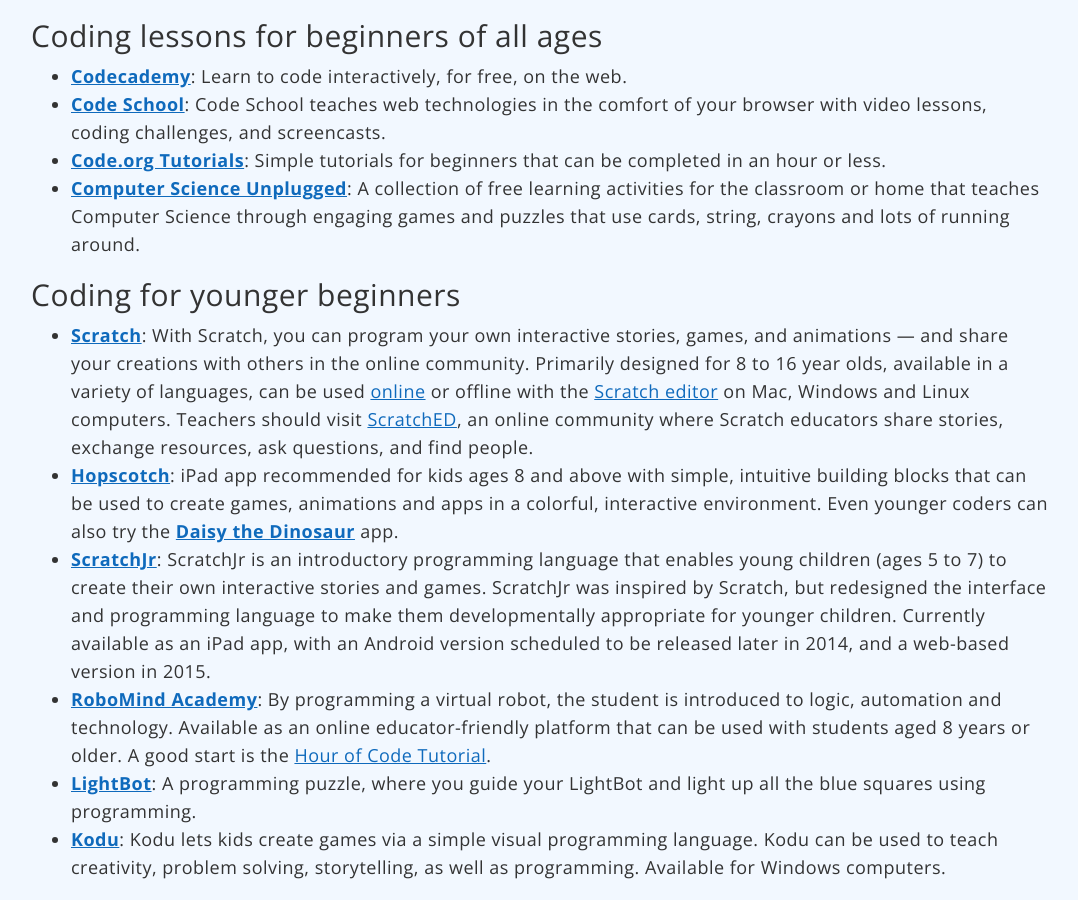
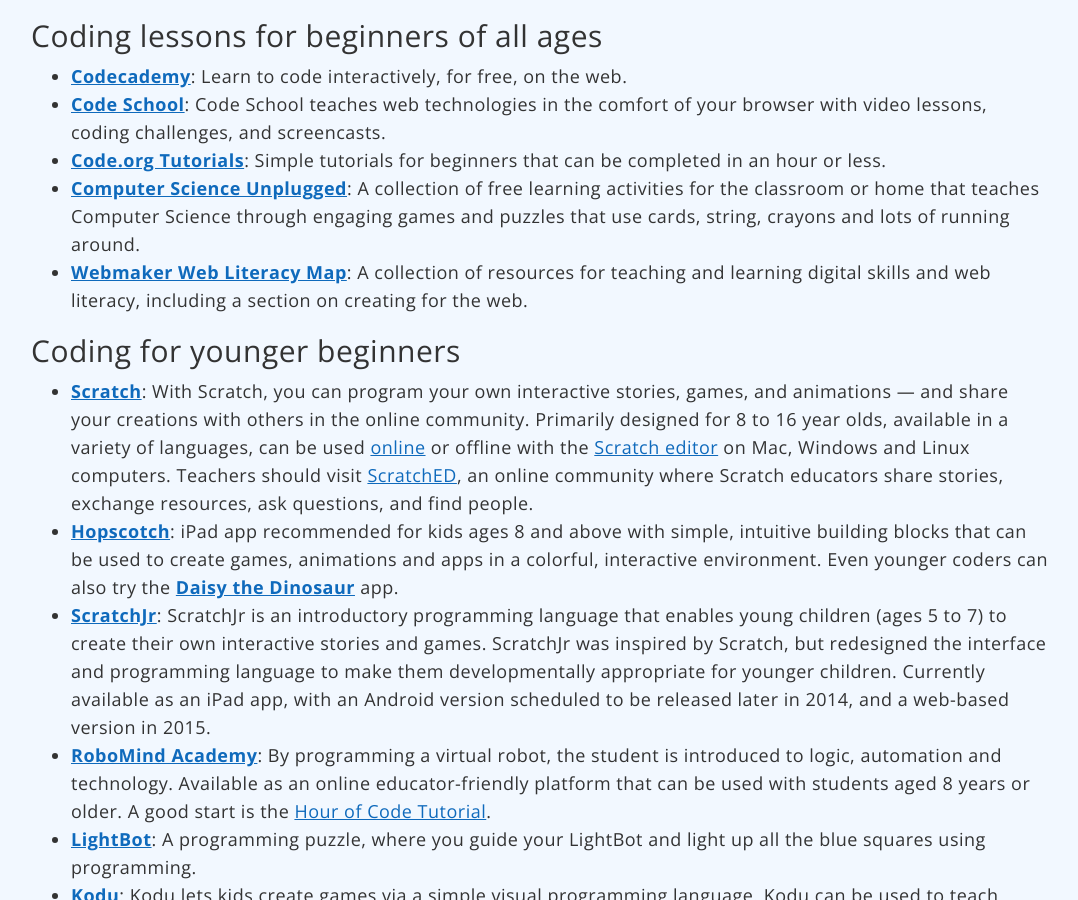
Before and after one commit to codeeu/codeeu.github.io, a Jekyll site: the page built from resources/index.html, in a window 1280 px wide and 900 px high, scrolled down 456 px. Shown: the whole window, without its empty margins (99-1177 px from the left). Built offline with Jekyll 4.4.1, drawn with Linux system fonts in a browser that asks for light colours; nearby versions of some CDN libraries; Markdown is read by kramdown in place of the engine named in the settings.

Commit message:
add Webmaker Web Literacy Map to resources

```diff
--- a/resources/index.html
+++ b/resources/index.html
@@ -27,6 +27,7 @@
 	<li><strong><a href="https://www.codeschool.com">Code School</a></strong>: Code School teaches web technologies in the comfort of your browser with video lessons, coding challenges, and screencasts.</li>
 	<li><strong><a href="http://code.org/learn">Code.org Tutorials</a></strong>: Simple tutorials for beginners that can be completed in an hour or less.</li>
 	<li><strong><a href="http://csunplugged.org">Computer Science Unplugged</a></strong>: A collection of free learning activities for the classroom or home that teaches Computer Science through engaging games and puzzles that use cards, string, crayons and lots of running around.</li>
+	<li><strong><a href="https://webmaker.org/en-US/resources">Webmaker Web Literacy Map</a></strong>: A collection of resources for teaching and learning digital skills and web literacy, including a section on creating for the web.</li>
 </ul>
 
 <h2>Coding for younger beginners</h2>
```
